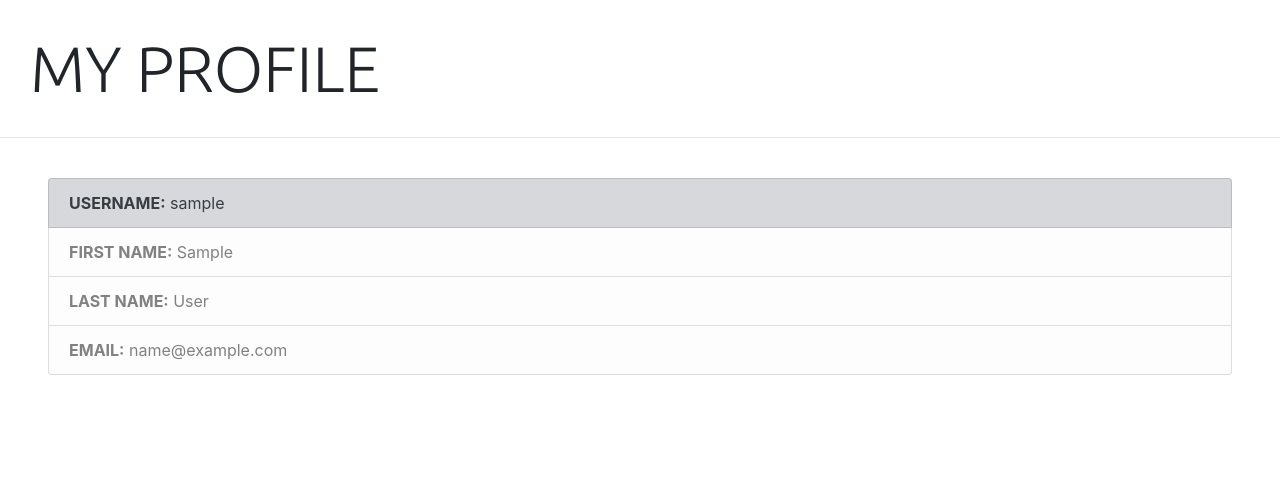
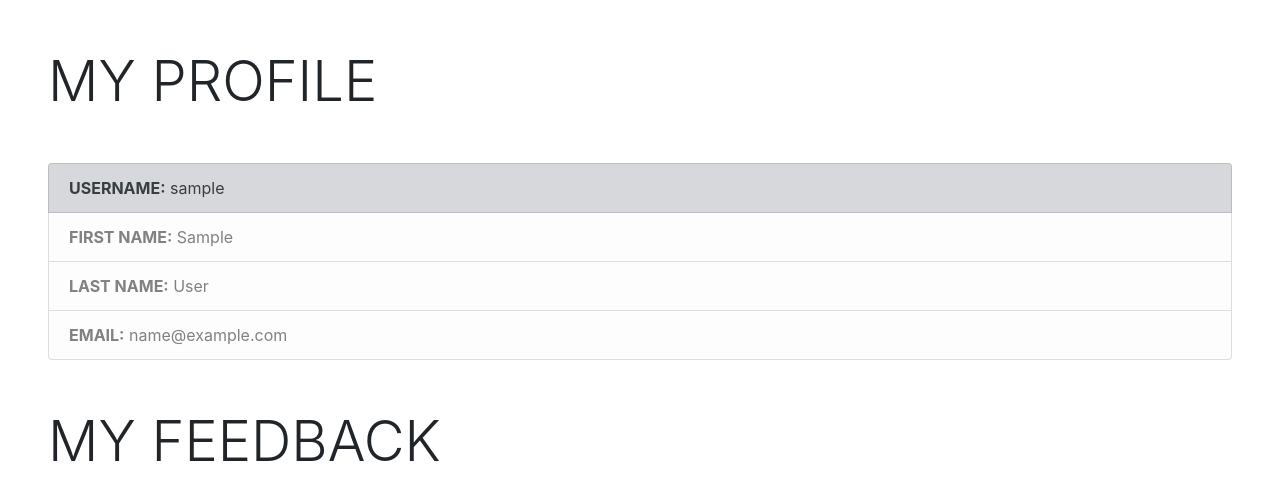
Before and after one commit to LouisGaravaglia/Flask-Feedback, a Flask app: a page that uses templates/user.html in a window 1280 px wide. Shown: the part 56-556 px from the top of the page. Run offline with Flask 2, Linux system fonts and the light colour scheme; the visitor is signed in with stand-in values (Sample User, id 1); data comes from the database, SQL or seed files in the repository; data that the repository does not hold is empty; some libraries are stand-ins or nearby versions.

```diff
--- a/app.py
+++ b/app.py
@@ -93,12 +93,14 @@ def login_user():
 @app.route("/users/<username>")
 def show_secret(username):
     """Show the users info."""
-    user = User.query.filter_by(username=username).first()
+
     if session["username"] != username:
         flash("You do not have permission to view this content.")
         return redirect("/")
     else:
-        return render_template("user.html", user=user)
+        user = User.query.filter_by(username=username).first()
+        feedbacks = Feedback.query.filter_by(username=username).all()
+        return render_template("user.html", user=user, feedbacks=feedbacks)
 
 
 
--- a/templates/user.html
+++ b/templates/user.html
@@ -2,12 +2,10 @@
 {% block title %} USER {% endblock %}
 
 {% block content %}
-  <h1 class="home-header">MY PROFILE</h1>
-  <hr />
-  <br />
+  <h1 class="display-4 mt-5 ml-5">MY PROFILE</h1>
 
 
-<div class="containter mx-5">
+<div class="containter mx-5 mt-5">
 <ul class="list-group">
   <li class="list-group-item list-group-item-secondary"><b>USERNAME:</b> {{user.username}}</li>
   <li class="list-group-item list-group-item-light"><b>FIRST NAME:</b> {{user.first_name}}</li>
@@ -16,6 +14,22 @@
 
 </ul>
 </div>
+<h1 class="display-4 mt-5 ml-5">MY FEEDBACK</h1>
+{% for feedback in feedbacks%}
+<div class="containter mx-5 mt-5">
+<div class="list-group">
 
+  <a href="#" class="list-group-item list-group-item-action">
+    <div class="d-flex w-100 justify-content-between">
+      <h5 class="mb-1">{{feedback.title}}</h5>
+
+    </div>
+    <p class="mb-1">{{feedback.content}}</p>
+
+  </a>
+
+</div>
+</div>
+{% endfor %}
 
 {% endblock %}
```
